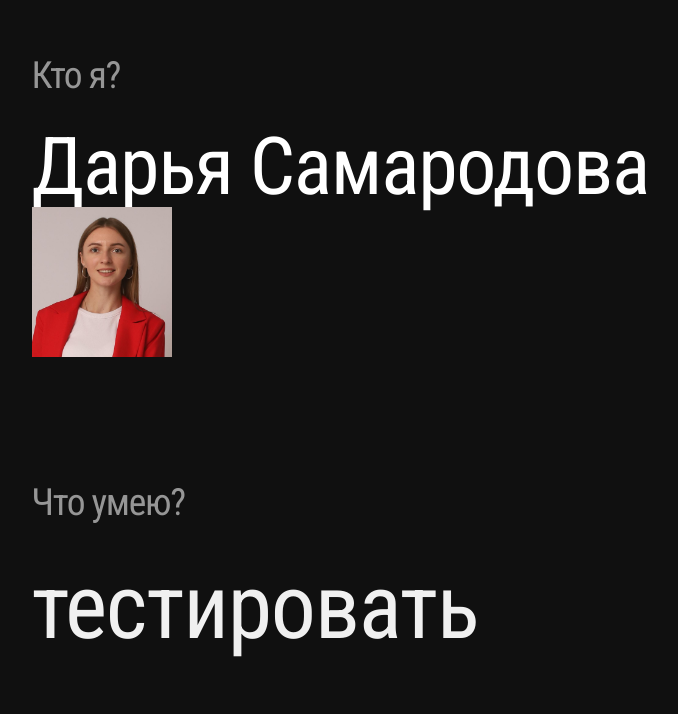
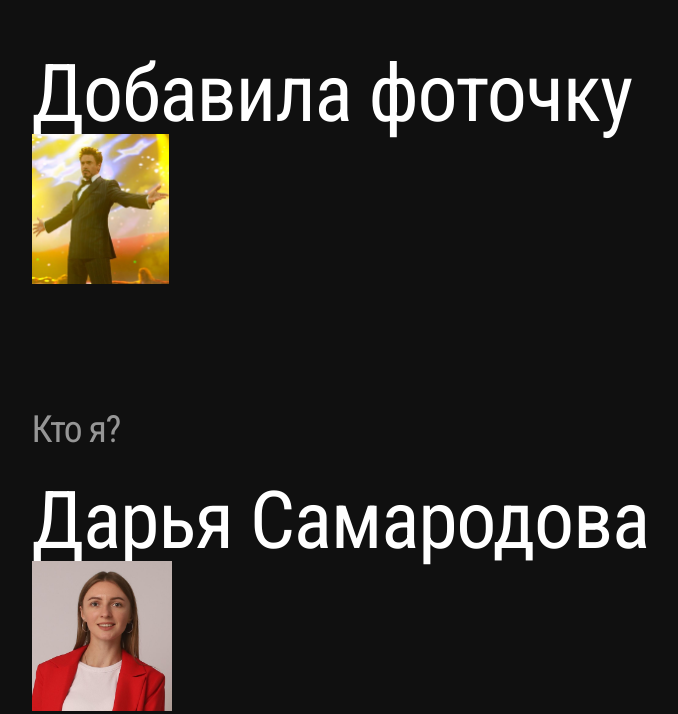
Before and after one commit to DariaCamaro/dariacamaro.github.io, a plain HTML site: page index.html in a window 1280 px wide. Shown: the part 137-851 px from the top of the page, without its empty margins (39-717 px from the left). Drawn offline with Linux system fonts and the light colour scheme.

Commit message:
dobavila_fotochku

```diff
--- a/index.html
+++ b/index.html
@@ -9,6 +9,8 @@
     <link rel="stylesheet" href="./style.css" />
   </head>
 
+<div class="block">
+   <div class="name">Добавила фоточку</div> <img alt="фото" src="-BcFd4OPK0w.jpg" height=150px>
 <div class="block">
       <div class="block-title">Кто я?</div>
   <body>
```
Also changed, not shown: -BcFd4OPK0w.jpg (added).
